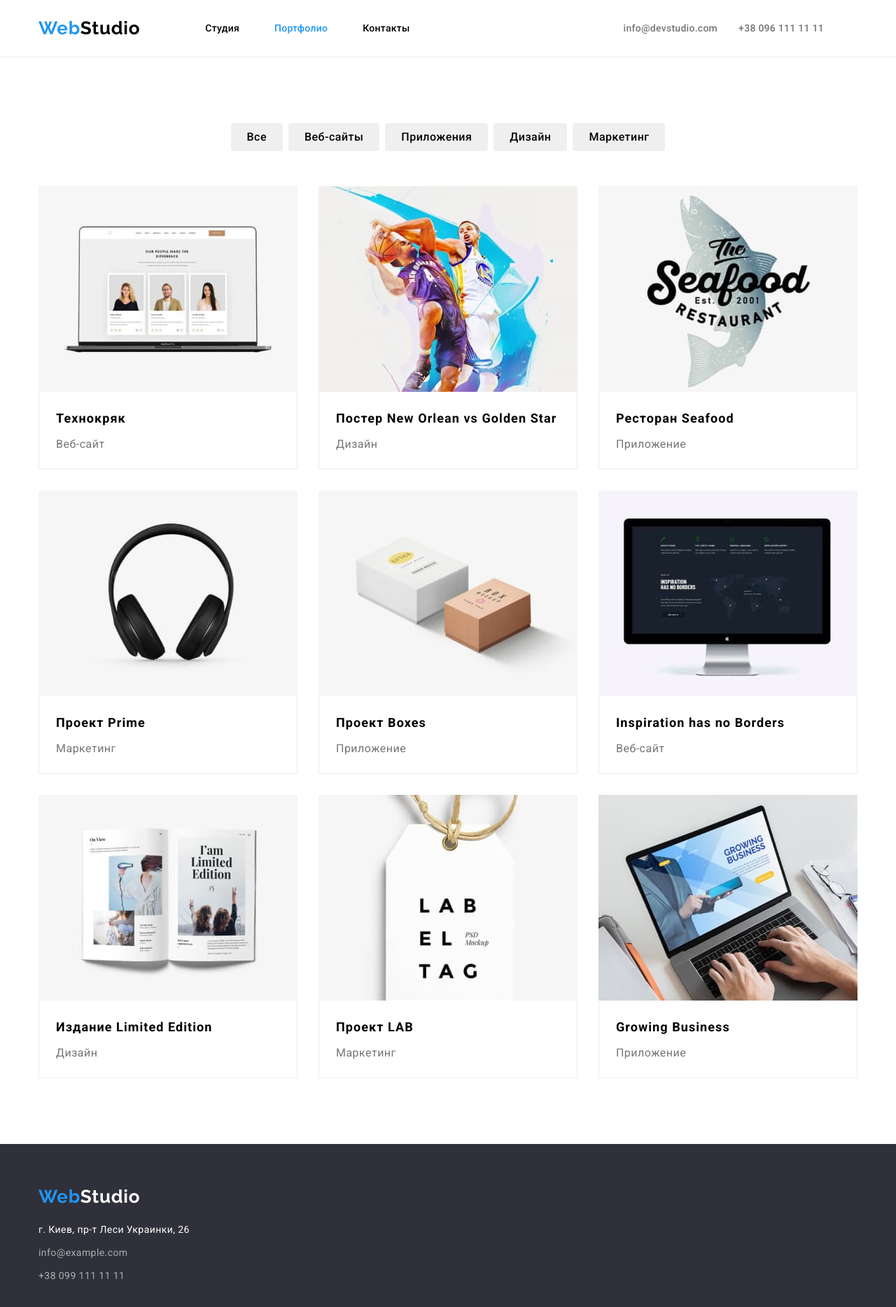
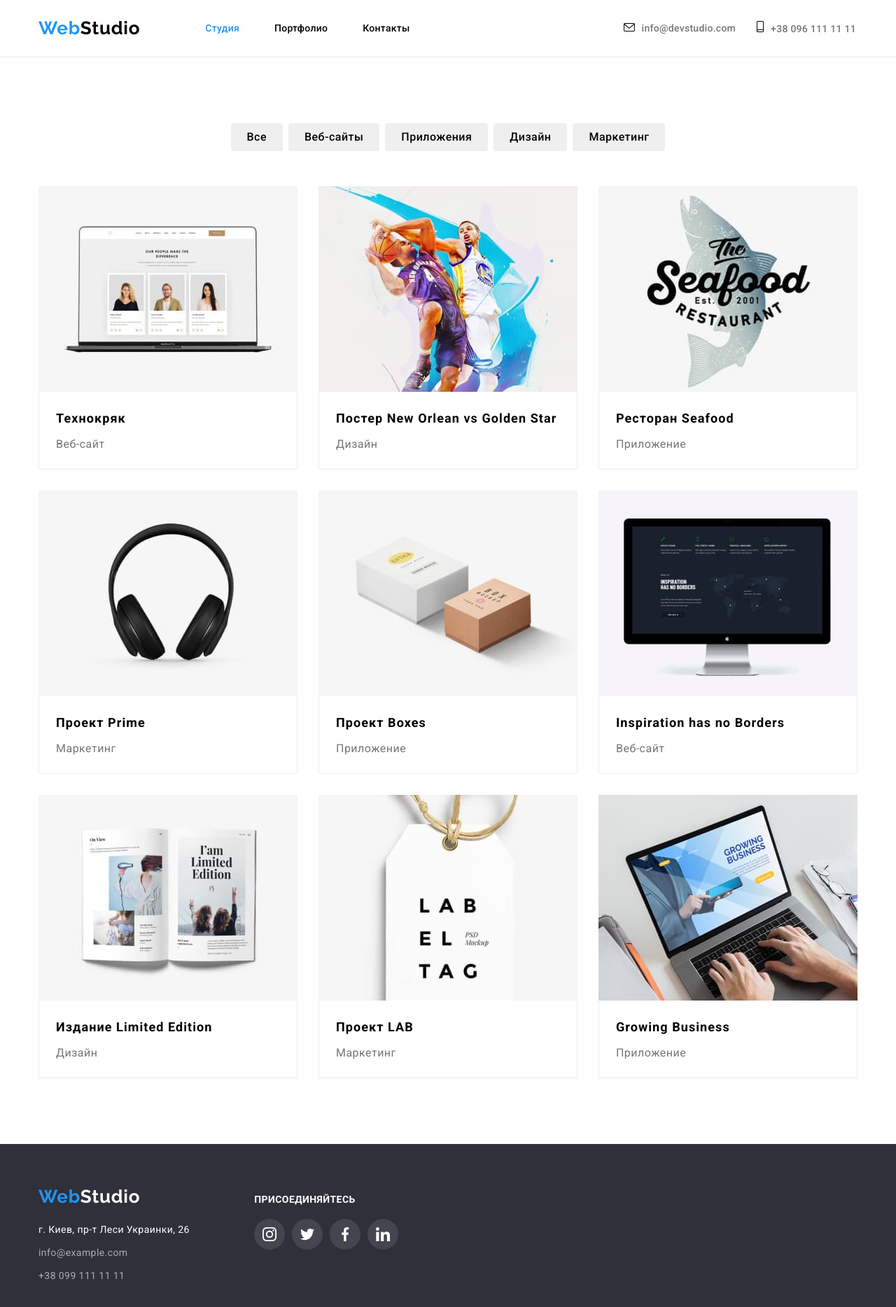
Before and after one commit to Emerald-SRG/goit-markup-hw-04, a plain HTML site: page portfolio.html in a window 1280 px wide. Shown: the whole page at 70% size. Drawn offline with nearby package versions, Linux system fonts and the light colour scheme.

Commit message:
Ефект тіні в контенті "Портфоліо"

```diff
--- a/css/styles.css
+++ b/css/styles.css
@@ -255,7 +255,7 @@ img {
     border-radius: 4px;
     color: var(--white);
     background-color: var(--accent);
-    box-shadow: 0px 4px 4px rgba(0, 0, 0, 0.15);
+    box-shadow: -7px 9px 14px 5px rgba(0, 0, 0, 0.29);
 }
 .project-name {
     font-style: normal;
@@ -310,6 +310,11 @@ img {
     flex-basis: calc((100% - var(--indent) * var(--items)) / var(--items));
     margin: calc(var(--indent) / 2);
 }
+
+.project-card-li:hover {
+    box-shadow: -7px 9px 14px 5px rgba(0, 0, 0, 0.29);
+}
+
 .image-project {
     width: 370px;
 }
@@ -436,7 +441,7 @@ img {
 
     width: 270px;
     background: var(--white);
-    box-shadow: 0px 1px 3px rgba(0, 0, 0, 0.12), 0px 1px 1px rgba(0, 0, 0, 0.14), 0px 2px 1px rgba(0, 0, 0, 0.2);
+    box-shadow: 2px 15px 10px -5px rgba(0, 0, 0, 0.12), 0px 1px 1px rgba(0, 0, 0, 0.14), 0px 2px 1px rgba(0, 0, 0, 0.2);
     border-radius: 0px 0px 4px 4px;
 }
 .team-li:last-child {
@@ -636,7 +641,7 @@ img {
 
 .go-social.footer:hover,
 .go-social.footer:focus {
-    background-color: var(--accent);
+    background-color: var(--accent)
 }
 
 .icon-footer:not(:last-child) {
--- a/portfolio.html
+++ b/portfolio.html
@@ -18,30 +18,35 @@
   <body>
     <header class="header">
       <section class="header-section">
-        <div class="container nav-box">
+        <div class="nav-box container">
           <a class="logo webstudio link" href="./index.html">
             <span class="logo-header">Web</span>Studio</a
           >
           <nav class="header-nav">
             <ul class="list nav-ulka">
               <li class="nav-li">
-                <a class="nav-link link" href="./index.html">Студия</a>
+                <a class="nav-link active link" href="./index.html">Студия</a>
               </li>
               <li class="nav-li">
-                <a class="nav-link active link" href="./portfolio.html">Портфолио</a>
+                <a class="nav-link link" href="./portfolio.html">Портфолио</a>
               </li>
               <li><a class="nav-link link" href="./index.html">Контакты</a></li>
             </ul>
           </nav>
-
           <ul class="list contacts-ulka">
             <li class="contacts-li">
-              <a class="header-contacts hmail link" href="mailto:info@devstudio.com"
+              <a
+                class="header-contacts hmail link"
+                href="mailto:info@devstudio.com"
+                ><svg class="icon-sms" width="16" height="12">
+                  <use href="./images/icons.svg#icon-sms"></use></svg
                 >info@devstudio.com</a
               >
             </li>
             <li class="contacts-li">
               <a class="header-contacts link teleph" href="tel:+380961111111"
+                ><svg class="icon-tel" width="10" height="16">
+                  <use href="./images/icons.svg#icon-tel"></use></svg
                 >+38 096 111 11 11</a
               >
             </li>
@@ -209,7 +214,8 @@
     <!-- Футер -->
     <footer class="footer">
       <section class="footer-section">
-        <div class="container">
+        <div class="container footer-box">
+          <div>
             <a class="logo footer-logo link" lang="en" href="./index.html"
               ><span class="footer-web">Web</span
               ><span class="logo-footer">Studio</span></a
@@ -238,6 +244,41 @@
               </ul>
             </address>
           </div>
+          <div class="footer-community">
+            <p class="footer-social">Присоединяйтесь</p>
+
+            <ul class="team-icons list">
+              <li class="icon-footer">
+                <a class="go-social footer link" href="#">
+                  <svg class="footer-sociale" width="20" height="20">
+                    <use href="./images/icons.svg#icon-insta"></use>
+                  </svg>
+                </a>
+              </li>
+              <li class="icon-footer">
+                <a class="go-social footer link" href="#">
+                  <svg class="footer-sociale" width="20" height="20">
+                    <use href="./images/icons.svg#icon-twit"></use>
+                  </svg>
+                </a>
+              </li>
+              <li class="icon-footer">
+                <a class="go-social footer link" href="#">
+                  <svg class="footer-sociale" width="20" height="20">
+                    <use href="./images/icons.svg#icon-fb"></use>
+                  </svg>
+                </a>
+              </li>
+              <li class="icon-footer">
+                <a class="go-social footer link" href="#">
+                  <svg class="footer-sociale" width="20" height="20">
+                    <use href="./images/icons.svg#icon-linkd"></use>
+                  </svg>
+                </a>
+              </li>
+            </ul>
+          </div>
+        </div>
       </section>
     </footer>
   </body>
```
Lines whose indentation alone changed are shown as unchanged.
